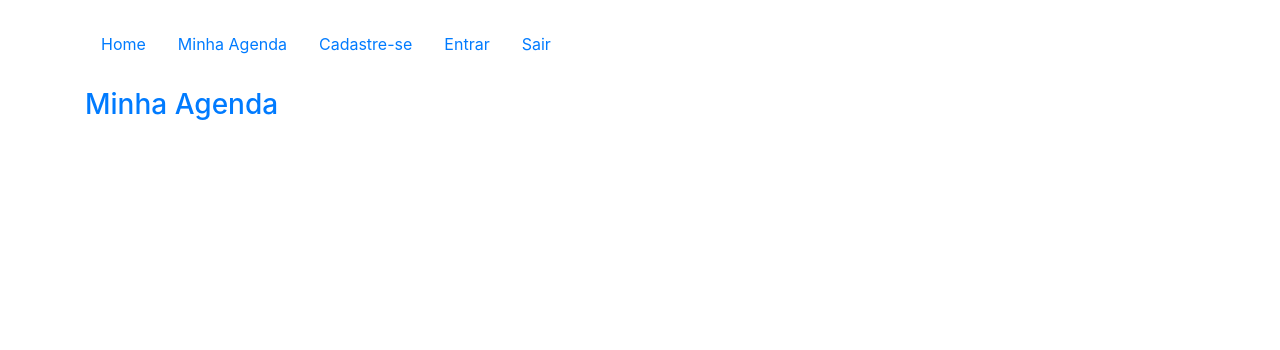
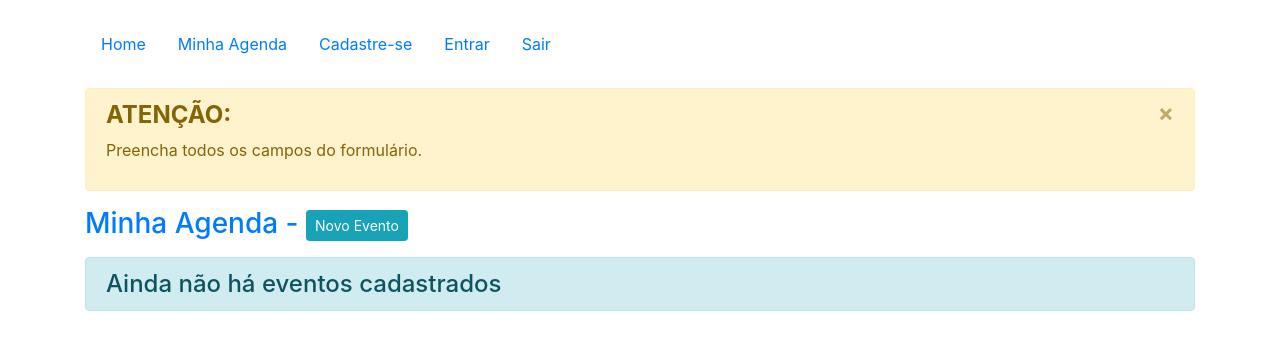
Before and after one commit to JaySobreiro/PHPBasicoADS, a PHP site: page /agenda.php?msg=emptyFields in a window 1280 px wide. Shown: the top 350 px of the page. Run offline with PHP 8.4, Linux system fonts and the light colour scheme; a user stored in the database is signed in; data comes from the database, SQL or seed files in the repository; data that the repository does not hold is empty.

Commit message:
Versao final aula 15

```diff
--- a/aulas/aula14/agenda.php
+++ b/aulas/aula14/agenda.php
@@ -8,9 +8,103 @@
 </head>
 <body class="container">
 
-	<?php include 'menu.php'; ?>
+	<?php
 
-	<h3 class="text-primary">Minha Agenda</h3>
+	include 'menu.php';
+	include 'func.php';
 
+	verificar_msg();
+
+	?>
+
+	<h3 class="text-primary">
+		Minha Agenda -
+		<!-- Button trigger modal -->
+		<button type="button" class="btn btn-info btn-sm" data-toggle="modal" data-target="#formModalCenter">
+  			Novo Evento
+		</button>
+	</h3>
+
+
+	<!-- Modal -->
+	<div class="modal fade" id="formModalCenter" tabindex="-1" role="dialog" aria-labelledby="formModalCenterTitle" aria-hidden="true">
+	  <div class="modal-dialog modal-dialog-centered" role="document">
+	    <div class="modal-content">
+	      <div class="modal-header">
+	        <h5 class="modal-title" id="formModalCenterTitle">Novo Evento</h5>
+	        <button type="button" class="close" data-dismiss="modal" aria-label="Close">
+	          <span aria-hidden="true">&times;</span>
+	        </button>
+	      </div>
+	      <div class="modal-body">
+	        <?php include 'form_evento.php'; ?>
+	      </div>
+	    </div>
+	  </div>
+	</div>
+
+
+	<?php
+
+	include 'conn.php';
+
+	$id_usuario = $_SESSION['id_usuario'];
+
+	$sql = "SELECT id_evento, evento, prioridade, data FROM tb_evento
+	INNER JOIN tb_usuarios ON tb_evento.id_usuario = tb_usuarios.id_usuario
+	WHERE tb_evento.id_usuario = $id_usuario";
+
+	$resultado = mysqli_query($conn, $sql);
+
+	if(mysqli_affected_rows($conn) > 0)
+	{
+
+		$linha_atual = array();
+		echo '<br>';
+		echo '<table class="table table-hover table-bordered">';
+		echo '<tr>';
+		echo '<th>Evento #</th>';
+		echo '<th>Descrição</th>';
+		echo '<th>Prioridade</th>';
+		echo '<th>Data</th>';
+		echo '<th colspan="2" class="text-center">Ações</th>';
+		echo '</tr>';
+
+		while ($linha_atual = mysqli_fetch_assoc($resultado))
+		{
+
+			echo '<tr>';
+			foreach ($linha_atual as $coluna_atual => $valor)
+			{
+				echo '<td>'.$valor.'</td>';
+				if($coluna_atual == 'id_evento')
+				{
+					$id_evento = $valor;
+				}
+			}
+
+			echo '<td class="text-center">
+					<a href="editar.php?id_evento='.$id_evento.'" class="btn btn-warning">Editar</a>
+				  </td>';
+
+			echo '<td class="text-center">
+					<a href="deletar.php?id_evento='.$id_evento.'" class="btn btn-danger">Deletar</a>
+				  </td>';
+
+			echo '</tr>';
+		}
+		echo '</table>';
+
+	}
+	else
+	{
+		echo '<p><h4 class="alert alert-info">Ainda não há eventos cadastrados</h4></p>';
+	}
+
+	?>
+
+<script src="https://code.jquery.com/jquery-3.3.1.slim.min.js" integrity="sha384-q8i/X+965DzO0rT7abK41JStQIAqVgRVzpbzo5smXKp4YfRvH+8abtTE1Pi6jizo" crossorigin="anonymous"></script>
+<script src="https://cdnjs.cloudflare.com/ajax/libs/popper.js/1.14.3/umd/popper.min.js" integrity="sha384-ZMP7rVo3mIykV+2+9J3UJ46jBk0WLaUAdn689aCwoqbBJiSnjAK/l8WvCWPIPm49" crossorigin="anonymous"></script>
+<script src="https://stackpath.bootstrapcdn.com/bootstrap/4.1.3/js/bootstrap.min.js" integrity="sha384-ChfqqxuZUCnJSK3+MXmPNIyE6ZbWh2IMqE241rYiqJxyMiZ6OW/JmZQ5stwEULTy" crossorigin="anonymous"></script>
 </body>
 </html>
--- /dev/null
+++ b/aulas/aula14/form_evento.php
@@ -0,0 +1,31 @@
+<p>
+	<form name="cad_evento" action="cad_evento.php" method="post">
+
+		<p>
+			<label>Descrição:</label><br>
+			<input type="text" name="evento">
+		</p>
+
+		<p>
+			<label>Prioridade:</label><br>
+			<input type="radio" name="prioridade" value="Normal" checked> Normal
+			<br>
+			<input type="radio" name="prioridade" value="Urgente"> Urgente
+		</p>
+
+		<p>
+			<label>Data:</label><br>
+			<input type="date" name="data">
+		</p>
+
+		<p>
+			<button type="button" class="btn btn-secondary" data-dismiss="modal">
+				Fechar
+			</button>
+			<button type="submit" class="btn btn-primary">
+				Salvar
+			</button>
+		</p>
+
+	</form>
+</p>
--- a/aulas/aula14/func.php
+++ b/aulas/aula14/func.php
@@ -12,6 +12,16 @@ function validar_form_cad()
 	}
 }
 
+function validar_form_evento()
+{
+	if( empty($_POST['evento']) ||
+		empty($_POST['data']) )
+	{
+		header('location:agenda.php?msg=emptyFields');
+		exit;
+	}
+}
+
 function verificar_msg()
 {
 	if(!empty($_GET['msg']))
@@ -20,19 +30,62 @@ function verificar_msg()
 
 		if($msg == 'emptyFields')
 		{
-			echo '<h3 class="alert alert-warning">ATENÇÃO: Preencha todos os campos do formulário.</h3>';
+			echo '<div class="alert alert-warning alert-dismissible fade show" role="alert">
+  					<h4><strong>ATENÇÃO:</strong></h4>
+  					<p>Preencha todos os campos do formulário.</p>
+  					<button type="button" class="close" data-dismiss="alert" aria-label="Close">
+    					<span aria-hidden="true">&times;</span>
+  					</button>
+				 </div>';
 		}
 		else if($msg == 'cadSuccess')
 		{
-			echo '<h3 class="alert alert-success">Cadastro efetuado com sucesso!<br><p>Utilize o formulário abaixo para entrar no sistema:</p></h3>';
+			echo '<div class="alert alert-success alert-dismissible fade show" role="alert">
+  					<h4><strong>SUCESSO!</strong></h4>
+  					<p>Seu cadastro foi efetuado!</p>
+  					<button type="button" class="close" data-dismiss="alert" aria-label="Close">
+    					<span aria-hidden="true">&times;</span>
+  					</button>
+				 </div>';
 		}
 		else if($msg == 'cadError')
 		{
-			echo '<h3 class="alert alert-danger">ATENÇÃO: usuário ou e-mail já cadastrados!<br><p>Tente novamente informando outros dados</p></h3>';
+			echo '<div class="alert alert-danger alert-dismissible fade show" role="alert">
+  					<h4><strong>ATENÇÃO:</strong></h4> Nome de usuário ou email já cadastrado!
+  					<p>Informe outros dados e ente novamente.</p>
+  					<button type="button" class="close" data-dismiss="alert" aria-label="Close">
+    					<span aria-hidden="true">&times;</span>
+  					</button>
+				 </div>';
 		}
 		else if($msg == 'loginError')
 		{
-			echo '<h3 class="alert alert-warning">ATENÇÃO: usuário, e-mail ou senha inválidos!<br><p>Tente novamente</p></h3>';
+			echo '<div class="alert alert-danger alert-dismissible fade show" role="alert">
+  					<h4><strong>ATENÇÃO:</strong></h4> Nome de usuário, email ou senha inválidos!
+  					<p>Informe outros dados e ente novamente.</p>
+  					<button type="button" class="close" data-dismiss="alert" aria-label="Close">
+    					<span aria-hidden="true">&times;</span>
+  					</button>
+				 </div>';
+		}
+		else if($msg == 'eventoCad')
+		{
+			echo '<div class="alert alert-success alert-dismissible fade show" role="alert">
+  				<h4><strong>SUCESSO!</strong></h4> Seu evento foi cadastrado!
+  				<button type="button" class="close" data-dismiss="alert" aria-label="Close">
+    				<span aria-hidden="true">&times;</span>
+  				</button>
+				</div>';
+		}
+		else if($msg == 'eventoError')
+		{
+			echo '<div class="alert alert-danger alert-dismissible fade show" role="alert">
+  					<h4><strong>ATENÇÃO:</strong></h4> Não foi possível cadastrar seu evento
+  					<p>Tente novamente ou contate o suporte.</p>
+  					<button type="button" class="close" data-dismiss="alert" aria-label="Close">
+    					<span aria-hidden="true">&times;</span>
+  					</button>
+				 </div>';
 		}
 	}
 }
```
Also changed, not shown: aulas/aula14/cad_evento.php (added, +26 -0 lines).
